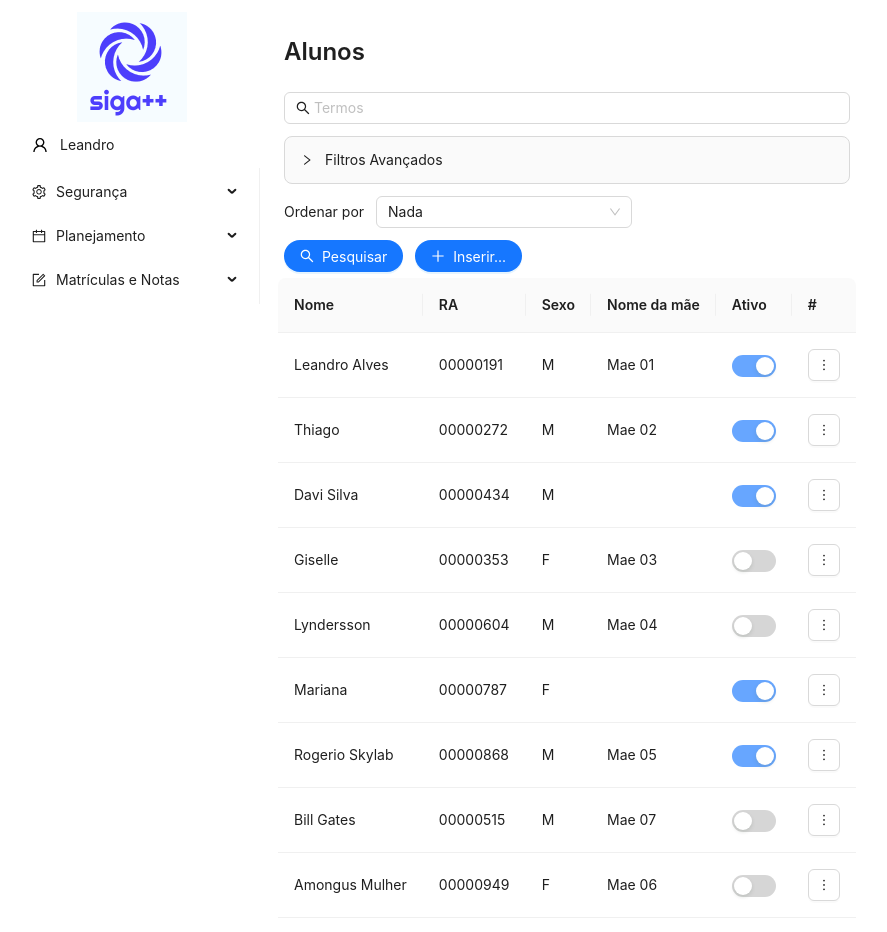
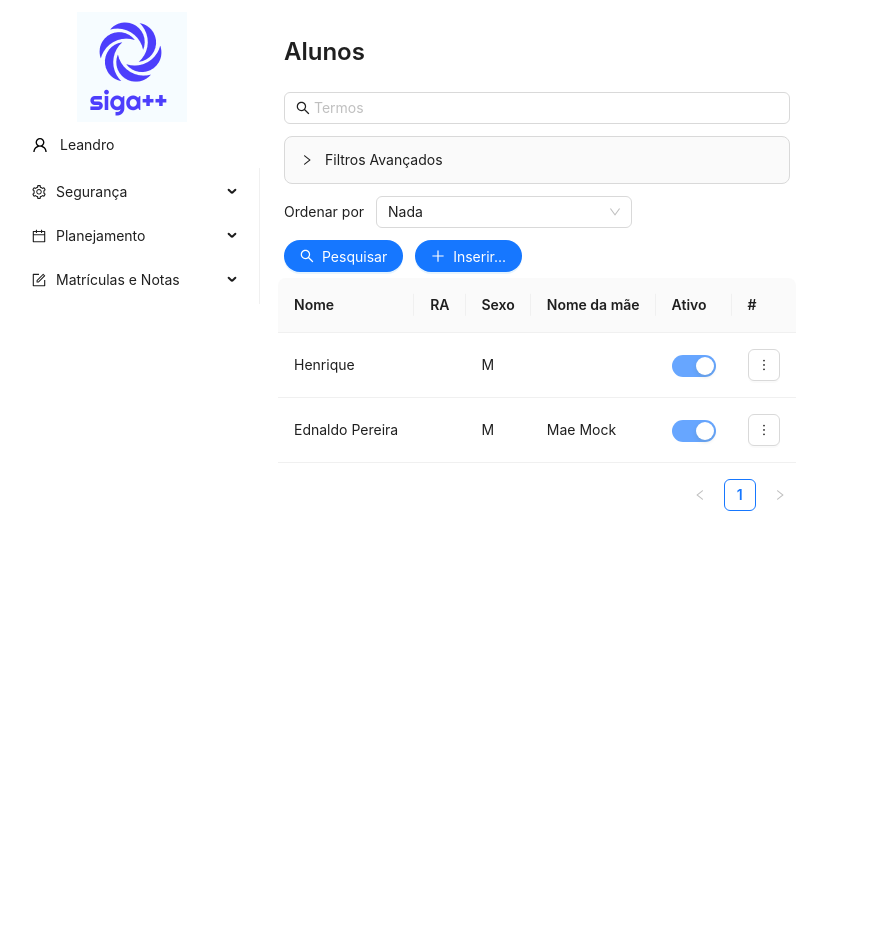
Before and after one commit to davicosta12/api-faculdade, a React (Create React App) app in the folder As_Mocapes/: page /alunos in a window 1280 px wide. Shown: the top 932 px of the page, without its empty margins (8-895 px from the left). After the commit the page ends 800 px from the top, so only its background shows below. Built offline with nearby package versions, Linux system fonts and the light colour scheme.

Commit message:
problema na coluna duplicada + separar alunos de professores no state do mocape

```diff
--- a/As_Mocapes/src/integrations/usuarios-index-state.ts
+++ b/As_Mocapes/src/integrations/usuarios-index-state.ts
@@ -13,22 +13,24 @@ const createMockedUsuario = (nome: string, ra: string, sexo: 'M' | 'F', nomeMae:
 
 const UsuariosIndexState = {
     usuariosApresentados: [
-        createMockedUsuario('Leandro Alves', '00000191', 'M', 'Mae 01', true),
-        createMockedUsuario('Thiago', '00000272', 'M', 'Mae 02', true),
-        createMockedUsuario('Davi Silva', '00000434', 'M', '', true),
-        createMockedUsuario('Giselle', '00000353', 'F', 'Mae 03', false),
-        createMockedUsuario('Lyndersson', '00000604', 'M', 'Mae 04', false),
-        createMockedUsuario('Mariana', '00000787', 'F', '', true),
-        createMockedUsuario('Rogerio Skylab', '00000868', 'M', 'Mae 05', true),
-        createMockedUsuario('Bill Gates', '00000515', 'M', 'Mae 07', false),
-        createMockedUsuario('Amongus Mulher', '00000949', 'F', 'Mae 06', false),
-        createMockedUsuario('Thiago', '00000272', 'M', 'Mae 02', true),
-        createMockedUsuario('Giselle', '00000353', 'F', 'Mae 03', false),
-        createMockedUsuario('Davi Silva', '00000434', 'M', '', true),
-        createMockedUsuario('Davi Silva', '00000434', 'M', '', true),
-        createMockedUsuario('Rogerio Skylab', '00000868', 'M', 'Mae 05', true),
-        createMockedUsuario('Mariana', '00000787', 'F', '', true),
-        createMockedUsuario('Bill Gates', '00000515', 'M', 'Mae 07', false),
+        // createMockedUsuario('Leandro Alves', '00000191', 'M', 'Mae 01', true),
+        // createMockedUsuario('Thiago', '00000272', 'M', 'Mae 02', true),
+        // createMockedUsuario('Davi Silva', '00000434', 'M', '', true),
+        // createMockedUsuario('Giselle', '00000353', 'F', 'Mae 03', false),
+        // createMockedUsuario('Lyndersson', '00000604', 'M', 'Mae 04', false),
+        // createMockedUsuario('Mariana', '00000787', 'F', '', true),
+        // createMockedUsuario('Rogerio Skylab', '00000868', 'M', 'Mae 05', true),
+        // createMockedUsuario('Bill Gates', '00000515', 'M', 'Mae 07', false),
+        // createMockedUsuario('Amongus Mulher', '00000949', 'F', 'Mae 06', false),
+        // createMockedUsuario('Thiago', '00000272', 'M', 'Mae 02', true),
+        // createMockedUsuario('Giselle', '00000353', 'F', 'Mae 03', false),
+        // createMockedUsuario('Davi Silva', '00000434', 'M', '', true),
+        // createMockedUsuario('Davi Silva', '00000434', 'M', '', true),
+        // createMockedUsuario('Rogerio Skylab', '00000868', 'M', 'Mae 05', true),
+        // createMockedUsuario('Mariana', '00000787', 'F', '', true),
+        // createMockedUsuario('Bill Gates', '00000515', 'M', 'Mae 07', false),
+        createMockedUsuario('Henrique', '', 'M', '', true),
+        createMockedUsuario('Ednaldo Pereira', '', 'M', 'Mae Mock', true),
     ]
 };
 
--- a/As_Mocapes/src/views/usuarios/UsuariosIndex.tsx
+++ b/As_Mocapes/src/views/usuarios/UsuariosIndex.tsx
@@ -82,7 +82,7 @@ function UsuariosIndex(props: { siglaPerfil: LitPerfilSigla }) {
     {
       title: LitColunaUsuarioMaker.EAtivo.descricao,
       dataIndex: LitColunaUsuarioMaker.EAtivo.nomePropriedade,
-      key: LitColunaUsuarioMaker.Sexo.nomePropriedade,
+      key: LitColunaUsuarioMaker.EAtivo.nomePropriedade,
       render: (eAtivo: boolean) => <Switch disabled={true} defaultChecked={eAtivo}></Switch>
     },
     {
```
